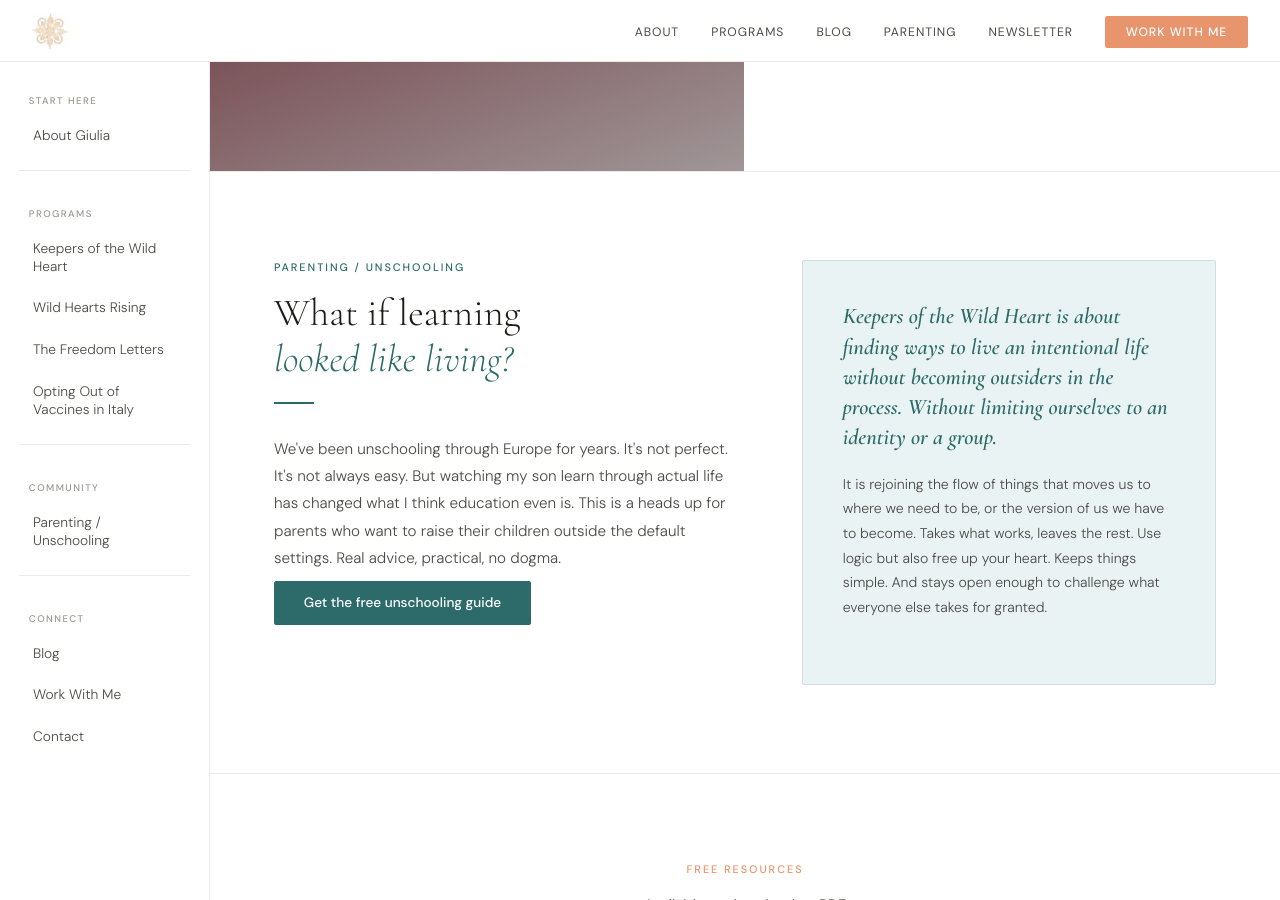
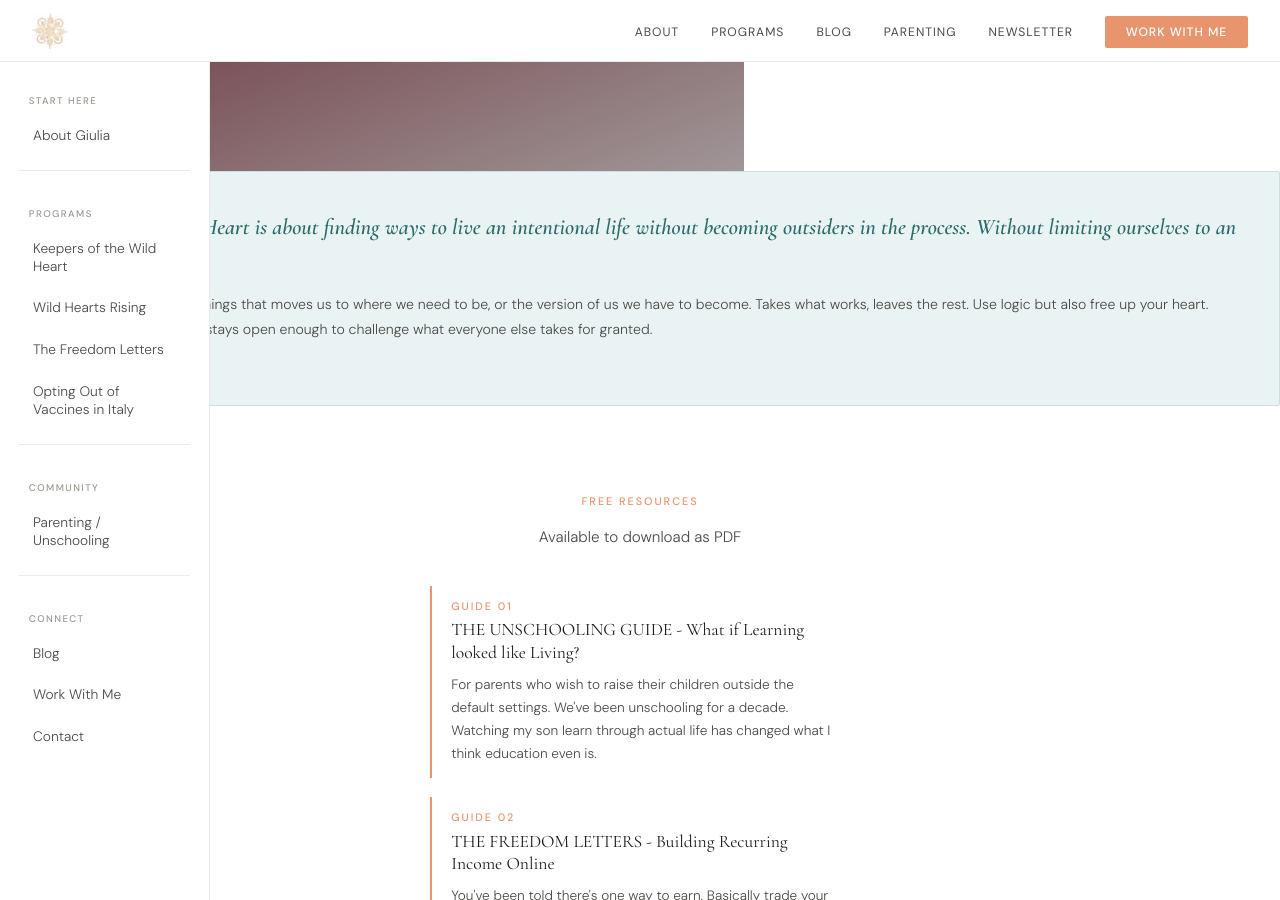
Before and after one commit to Blubell26/giuliapacciotti.com, a Jekyll site: the page built from index.html, in a window 1280 px wide and 900 px high, scrolled down 1873 px. Built offline with Jekyll 4.4.1, drawn with Linux system fonts in a browser that asks for light colours; some of the changed text lies outside the part shown.

Commit message:
Update index.html

```diff
--- a/index.html
+++ b/index.html
@@ -322,14 +322,6 @@
       </div>
     </section>
 
-    <section id="parenting">
-      <div class="parenting-grid">
-        <div>
-          <p class="sec-label teal">Parenting / Unschooling</p>
-          <h2 class="sec-h2">What if learning<br><em class="teal">looked like living?</em></h2>
-          <div class="sec-rule teal"></div>
-          <p style="font-size:0.95rem;line-height:1.8;color:var(--mid);font-weight:300;margin-bottom:0.5rem;">We've been unschooling through Europe for years. It's not perfect. It's not always easy. But watching my son learn through actual life has changed what I think education even is. This is a heads up for parents who want to raise their children outside the default settings. Real advice, practical, no dogma.</p>
-          <a href="mailto:hello@giuliapacciotti.com" class="btn-teal">Get the free unschooling guide</a>
         </div>
         <div class="parenting-aside">
           <h3 class="parenting-aside-h">Keepers of the Wild Heart is about finding ways to live an intentional life without becoming outsiders in the process. Without limiting ourselves to an identity or a group.</h3>
@@ -347,12 +339,12 @@
   <div style="border-left:2px solid var(--peach);padding:0.8rem 1.2rem;">
     <p style="font-size:0.68rem;letter-spacing:0.18em;text-transform:uppercase;color:var(--peach);font-weight:500;margin-bottom:0.4rem;">Guide 01</p>
     <p style="font-family:'Cormorant Garamond',serif;font-size:1.1rem;color:var(--dark);font-weight:400;line-height:1.3;margin-bottom:0.5rem;">THE UNSCHOOLING GUIDE - What if Learning looked like Living?</p>
-    <p style="font-size:0.85rem;line-height:1.7;color:var(--mid);font-weight:300;">For parents who wish to raise their children outside the default settings. We've been unschooling for a decade. And watching my son learn through actual life has changed what I think education even is.</p>
+    <p style="font-size:0.85rem;line-height:1.7;color:var(--mid);font-weight:300;">For parents who wish to raise their children outside the default settings. We've been unschooling for a decade. Watching my son learn through actual life has changed what I think education even is.</p>
   </div>
   <div style="border-left:2px solid var(--peach);padding:0.8rem 1.2rem;">
     <p style="font-size:0.68rem;letter-spacing:0.18em;text-transform:uppercase;color:var(--peach);font-weight:500;margin-bottom:0.4rem;">Guide 02</p>
     <p style="font-family:'Cormorant Garamond',serif;font-size:1.1rem;color:var(--dark);font-weight:400;line-height:1.3;margin-bottom:0.5rem;">THE FREEDOM LETTERS - Building Recurring Income Online</p>
-    <p style="font-size:0.85rem;line-height:1.7;color:var(--mid);font-weight:300;">You've been told there's one way to earn. Basically trade your hours until there are none left. I questioned that. What I've learned and a few real starting points.</p>
+    <p style="font-size:0.85rem;line-height:1.7;color:var(--mid);font-weight:300;">You've been told there's one way to earn. Basically trade your hours until there are none left. I questioned that. What I've learned when I did and a few real starting points.</p>
   </div>
 </div>
 
```
